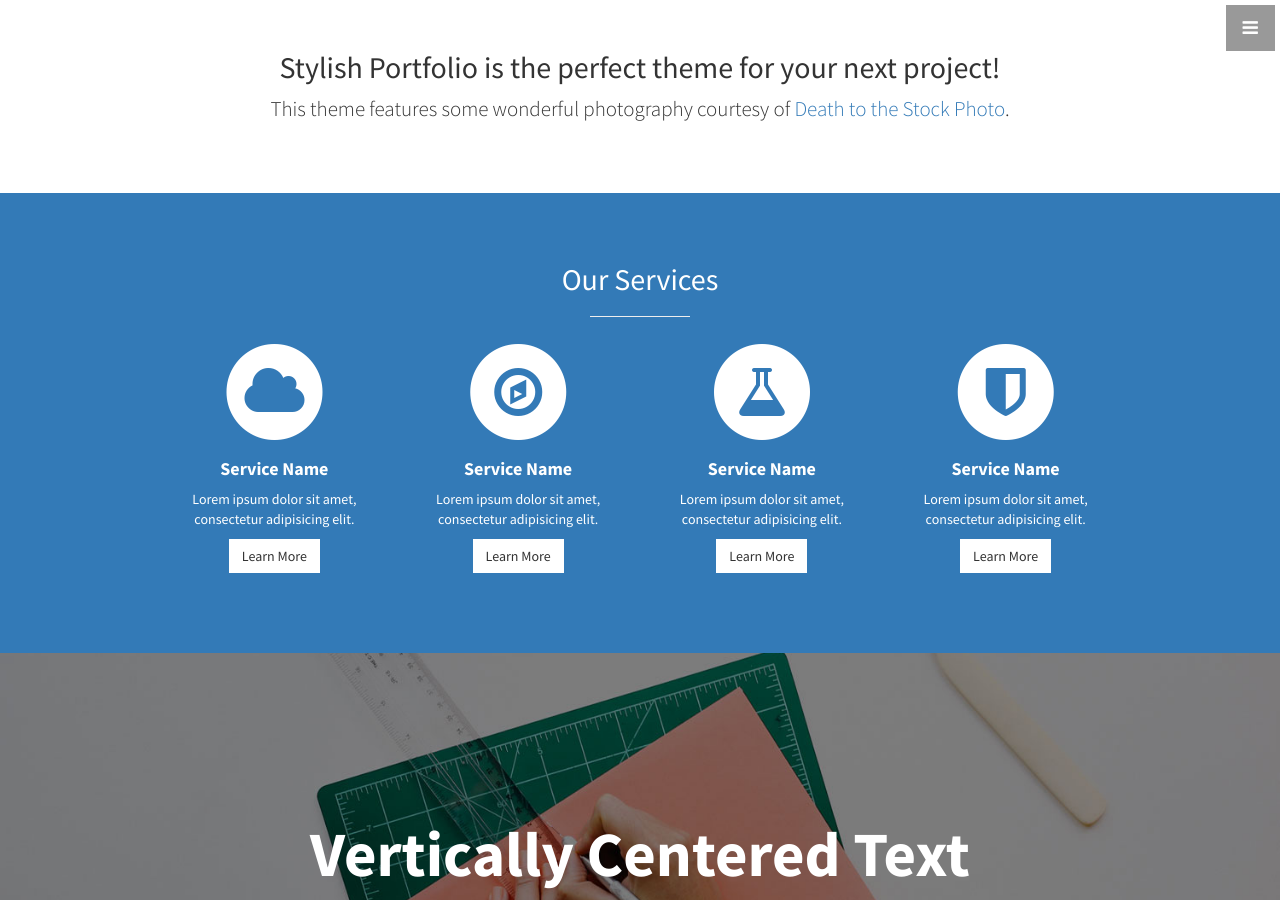
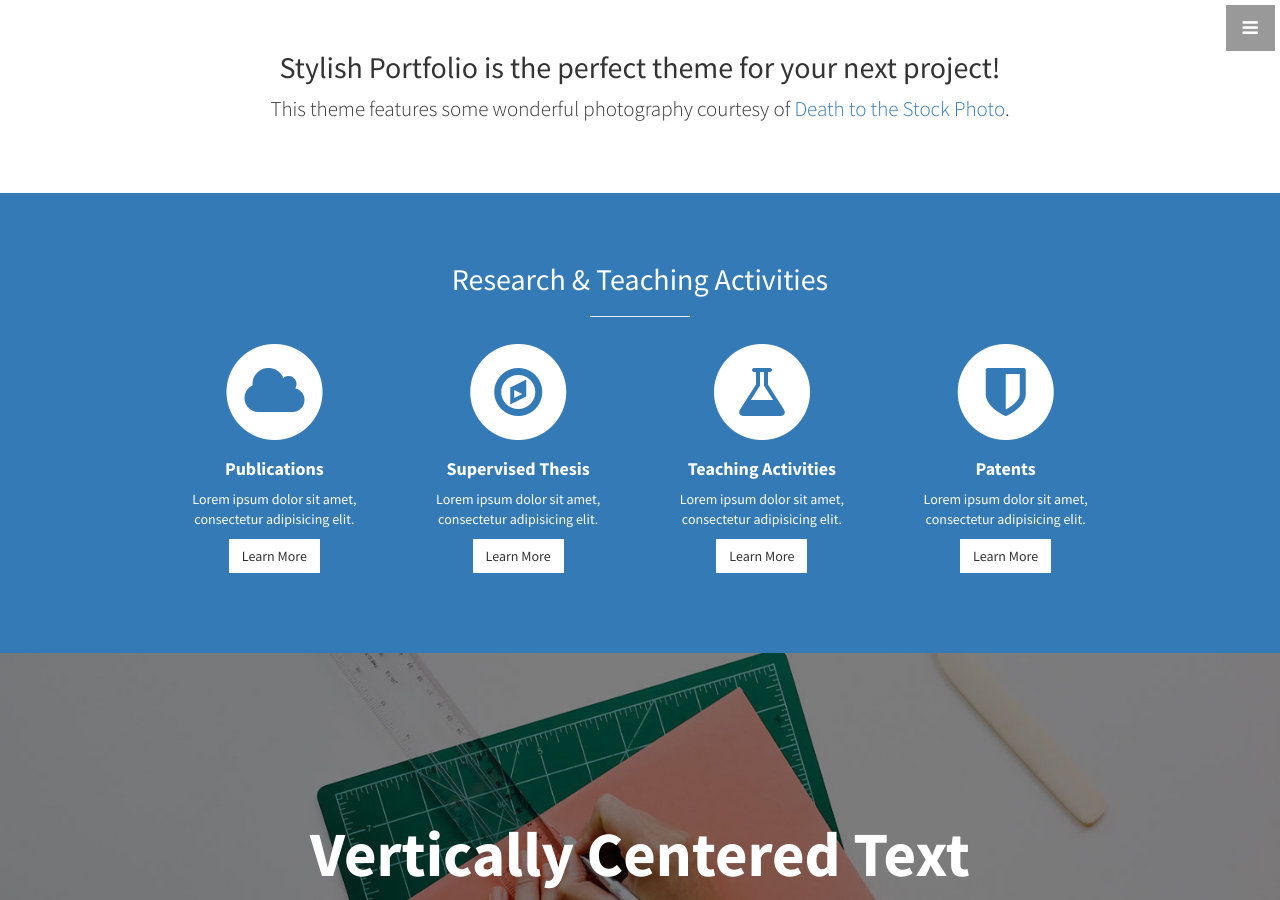
Before and after one commit to SimonButscher/home, a Jekyll site: the page built from index.html, in a window 1280 px wide and 900 px high, scrolled down 919 px. Built offline with Jekyll 4.4.1, drawn with Linux system fonts in a browser that asks for light colours.

Commit message:
Update services.html

```diff
--- a/_includes/services.html
+++ b/_includes/services.html
@@ -3,7 +3,7 @@
   <div class="container">
     <div class="row text-center">
       <div class="col-lg-10 col-lg-offset-1">
-        <h2>Our Services</h2>
+        <h2>Research & Teaching Activities</h2>
         <hr class="small">
         <div class="row">
           <div class="col-md-3 col-sm-6">
@@ -13,7 +13,7 @@
               <i class="fa fa-cloud fa-stack-1x text-primary"></i>
             </span>
               <h4>
-                <strong>Service Name</strong>
+                <strong>Publications</strong>
               </h4>
               <p>Lorem ipsum dolor sit amet, consectetur adipisicing elit.</p>
               <a href="#" class="btn btn-light">Learn More</a>
@@ -26,7 +26,7 @@
               <i class="fa fa-compass fa-stack-1x text-primary"></i>
             </span>
               <h4>
-                <strong>Service Name</strong>
+                <strong>Supervised Thesis</strong>
               </h4>
               <p>Lorem ipsum dolor sit amet, consectetur adipisicing elit.</p>
               <a href="#" class="btn btn-light">Learn More</a>
@@ -39,7 +39,7 @@
               <i class="fa fa-flask fa-stack-1x text-primary"></i>
             </span>
               <h4>
-                <strong>Service Name</strong>
+                <strong>Teaching Activities</strong>
               </h4>
               <p>Lorem ipsum dolor sit amet, consectetur adipisicing elit.</p>
               <a href="#" class="btn btn-light">Learn More</a>
@@ -52,7 +52,7 @@
               <i class="fa fa-shield fa-stack-1x text-primary"></i>
             </span>
               <h4>
-                <strong>Service Name</strong>
+                <strong>Patents</strong>
               </h4>
               <p>Lorem ipsum dolor sit amet, consectetur adipisicing elit.</p>
               <a href="#" class="btn btn-light">Learn More</a>
```
